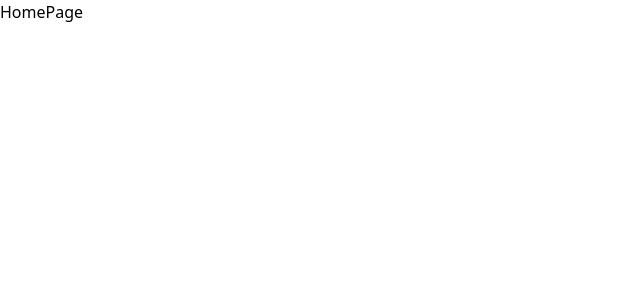
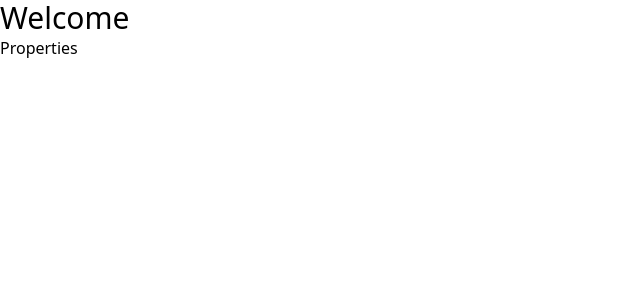
Before and after one commit to Ignazio-00/RealEstateRadar, a Next.js app: page / in a window 1280 px wide. Shown: the top 300 px of the page, without its empty margins (0-640 px from the left). Built offline with nearby package versions, Linux system fonts and the light colour scheme.

Commit message:
File based routing

```diff
--- a/app/page.jsx
+++ b/app/page.jsx
@@ -1,7 +1,11 @@
+import Link from 'next/link'
 
 const HomePage = () => {
   return (
-    <div>HomePage</div>
+    <div>
+      <h1 className="text-3xl">Welcome</h1>
+      <Link href="/properties">Properties</Link>
+    </div>
   )
 }
 
--- /dev/null
+++ b/app/properties/[id]/page.jsx
@@ -0,0 +1,9 @@
+
+
+const PropertyPage = () => {
+  return (
+    <div>PropertyPage</div>
+  )
+}
+
+export default PropertyPage
--- /dev/null
+++ b/app/properties/add/page.jsx
@@ -0,0 +1,8 @@
+
+const AddPropertyPage = () => {
+  return (
+    <div>AddPropertyPage</div>
+  )
+}
+
+export default AddPropertyPage
--- /dev/null
+++ b/app/properties/page.jsx
@@ -0,0 +1,8 @@
+
+const PropertiesPage = () => {
+  return (
+    <div>PropertiesPage</div>
+  )
+}
+
+export default PropertiesPage
```
